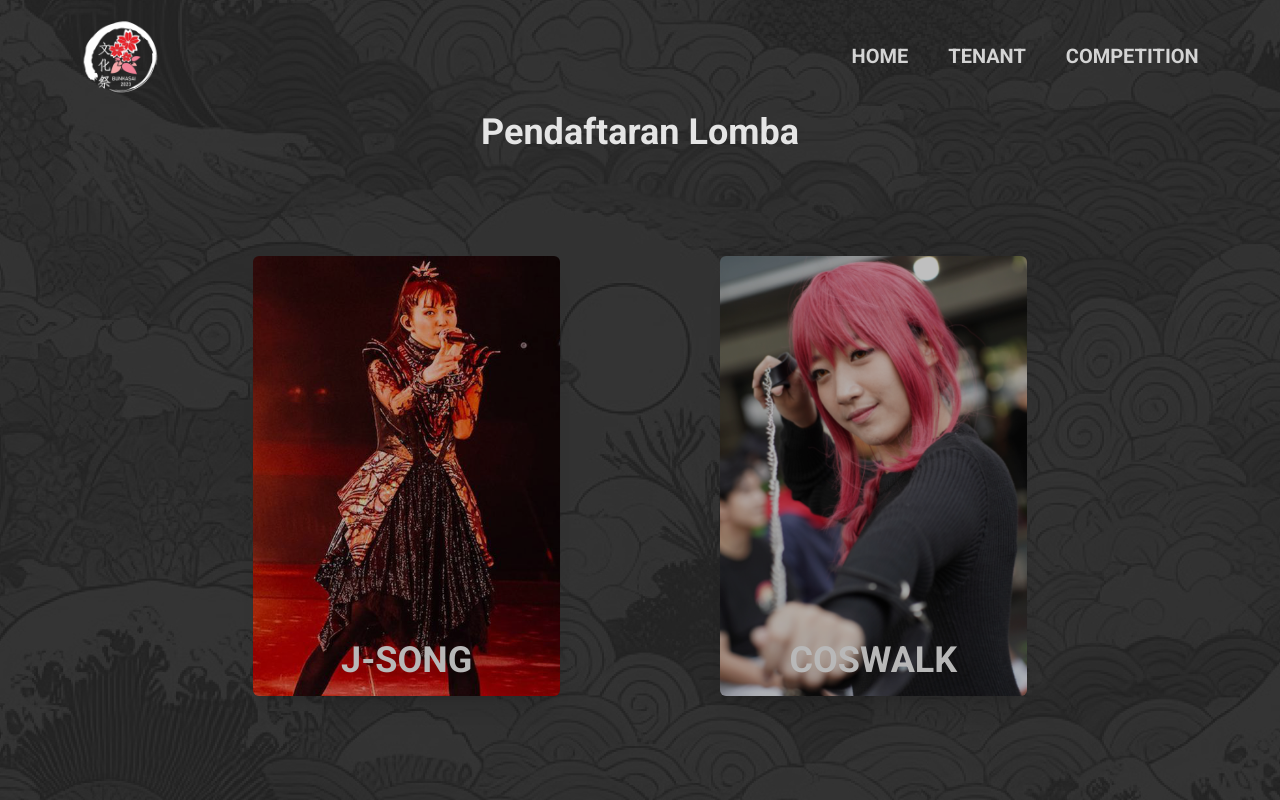
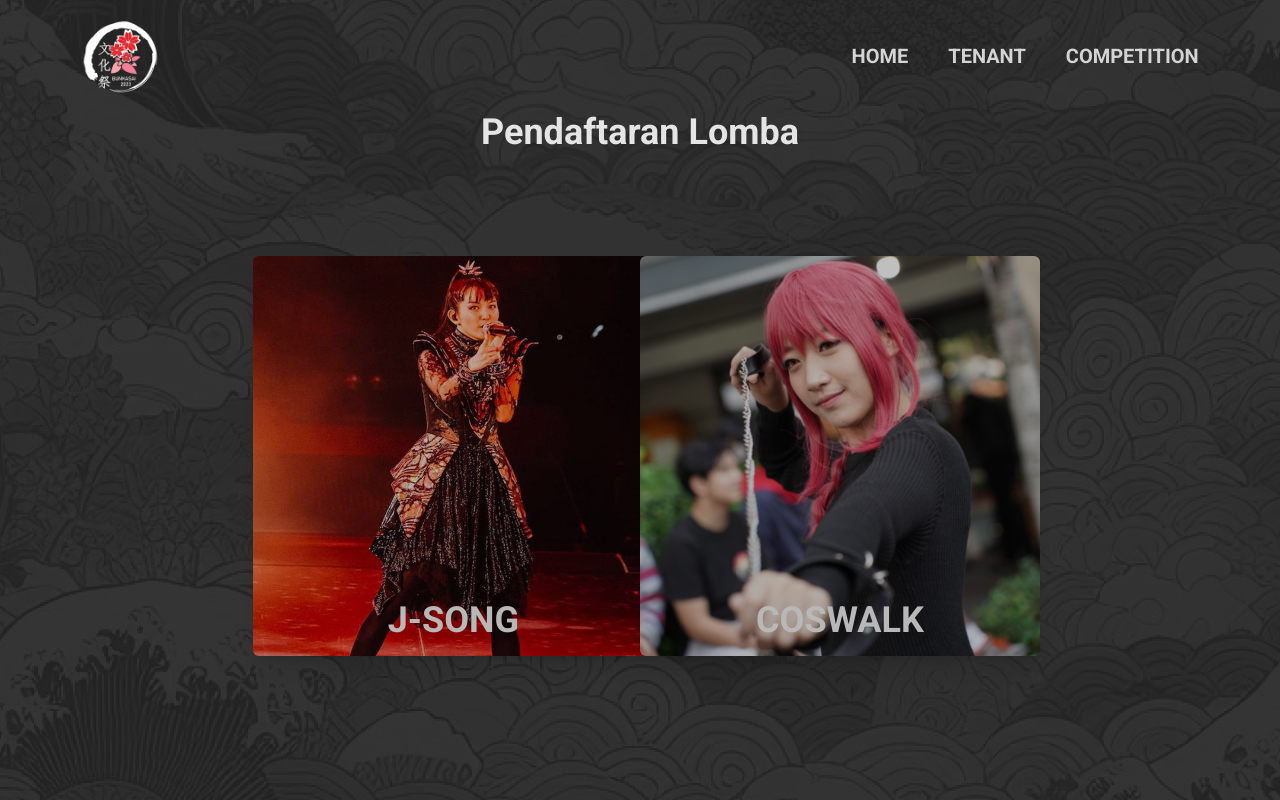
Before and after one commit to timothyjohan/bunkasai-istts-frontend, a React (Vite) app: page /competition-select in a window 1280 px wide. Shown: the top 800 px of the page. Built offline with nearby package versions, Linux system fonts and the light colour scheme.

Commit message:
Comp select UI fix

```diff
--- a/src/pages/CompSelect.jsx
+++ b/src/pages/CompSelect.jsx
@@ -51,19 +51,19 @@ export default function CompSelect(){
       </div>
 
       <div className="pt-28 min-h-screen">
-        <h1 className="text-4xl text-center text-neutral-200 font-semibold">Pendaftaran Lomba</h1>
-        <div className={`${load ? '-translate-x-0 transition-all duration-300' : 'translate-x-full'} flex items-center justify-center mt-16  w-4/6 mx-auto p-10 text-neutral-200 rounded-md grid grid-cols-2`}>
+        <h1 className="text-4xl text-center text-neutral-200 font-semibold ">Pendaftaran Lomba</h1>
+        <div className={`${load ? '-translate-x-0 transition-all duration-300' : 'translate-x-full'} flex items-center justify-center mt-16 w-4/6 mx-auto p-10 text-neutral-200 rounded-md grid xl:grid-cols-2 lg:grid:cols-1 gap-y-24 `}>
 
-          <div className="text-center h-full mr-20 relative " onClick={toJsong}>
-            <div style={{height: "55vh"}} onMouseEnter={jsongHover} onMouseLeave={jsongHovernt} className={`bg-[url('/j-song.png')] z-0 bg-center bg-cover flex flex-col justify-end transition-all ${jsong ? 'scale-110 brightness-50 blur-sm' : '' }  rounded-md brightness-75  shadow-xl relative`}>
+          <div className="text-center h-[50vh] w-[50vh] relative mx-auto " onClick={toJsong}>
+            <div  onMouseEnter={jsongHover} onMouseLeave={jsongHovernt} className={`bg-[url('/j-song.png')] h-full w-full z-0 bg-center bg-cover flex flex-col justify-end transition-all ${jsong ? 'scale-110 brightness-50 blur-sm' : '' }  rounded-md brightness-75  shadow-xl relative`}>
               <p className="text-4xl mb-4 font-semibold blur-none text-neutral-100">J-SONG</p>
             </div>
             <p onMouseEnter={jsongHover} onMouseLeave={jsongHovernt} className={`mx-5 -mt-80 z-10 relative text-left transition duration-500 ${jsong ? 'opacity-100 scale-100' : 'opacity-0 scale-90' }`}>{jsong}</p>
 
           </div>
 
-          <div className="text-center h-full ml-20" onClick={toCoswalk}>
-            <div style={{height: "55vh"}} onMouseEnter={coswalkHover} onMouseLeave={coswalkHovernt} className={`bg-[url('/coswalk.png')] z-0 bg-center bg-cover flex flex-col justify-end transition-all ${coswalk ? 'scale-110 brightness-50 blur-sm' : '' }  rounded-md brightness-75 shadow-xl relative`}>
+          <div className="text-center h-[50vh] w-[50vh] mx-auto" onClick={toCoswalk}>
+            <div onMouseEnter={coswalkHover} onMouseLeave={coswalkHovernt} className={`bg-[url('/coswalk.png')] h-full w-full z-0 bg-center bg-cover flex flex-col justify-end transition-all ${coswalk ? 'scale-110 brightness-50 blur-sm' : '' }  rounded-md brightness-75 shadow-xl relative`}>
                 <p className="text-4xl mb-4 font-semibold blur-none text-neutral-100">COSWALK</p>
             </div>
             <p onMouseEnter={coswalkHover} onMouseLeave={coswalkHovernt} className={`mx-5 -mt-80 z-10 relative text-left transition duration-500 ${coswalk ? 'opacity-100 scale-100' : 'opacity-0 scale-90' }`}>{coswalk}</p>
```
